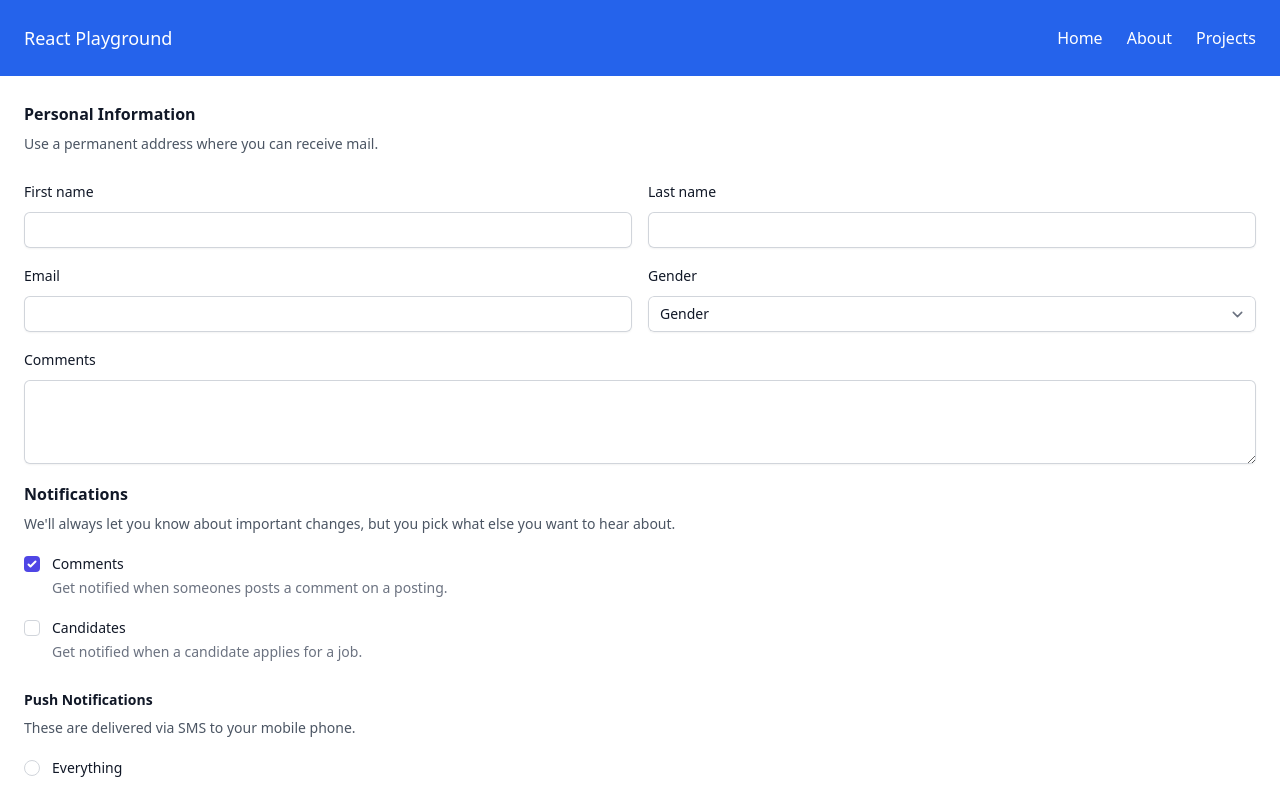
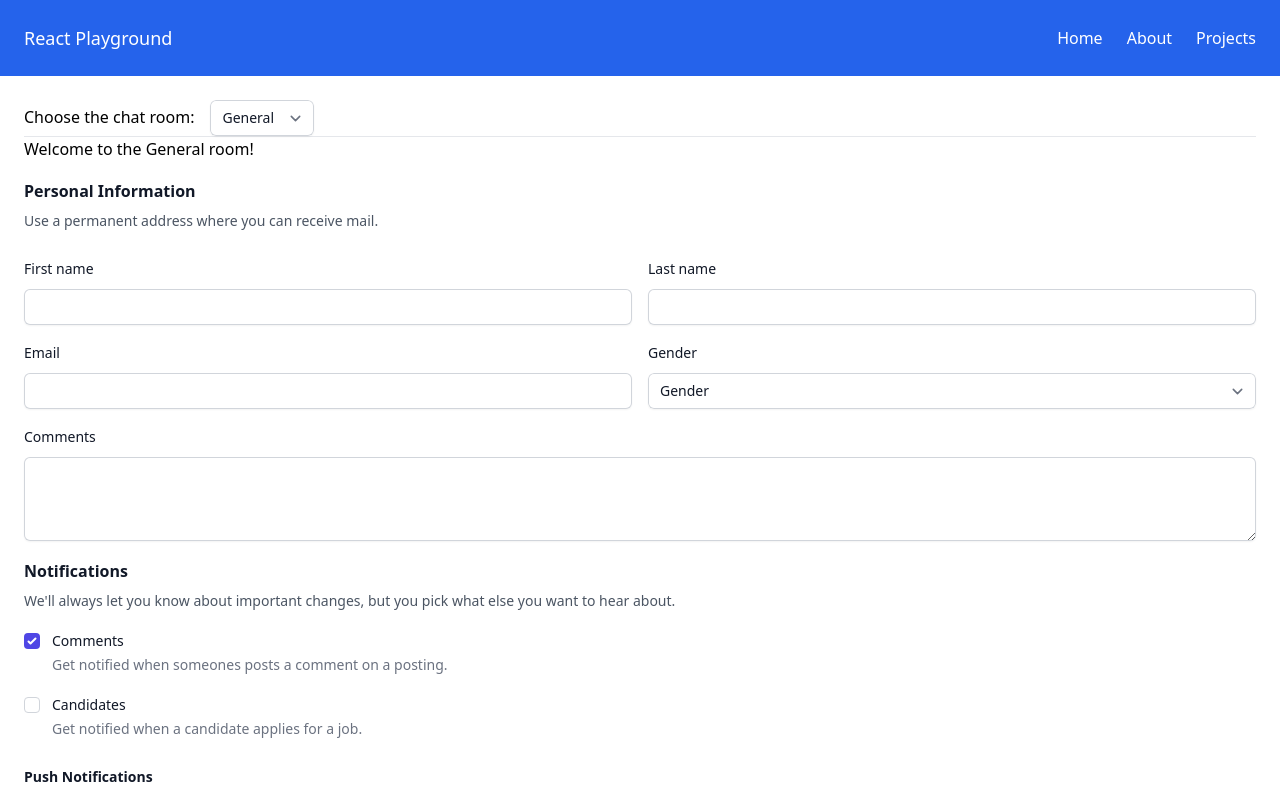
Before and after one commit to monciego/react-playground, a React (Vite) app: page / in a window 1280 px wide. Shown: the top 794 px of the page. Built offline with nearby package versions, Linux system fonts and the light colour scheme; no server answers.

Commit message:
feat: component life cycle - chat room

```diff
--- a/src/App.tsx
+++ b/src/App.tsx
@@ -9,6 +9,7 @@ import { GithubUsers } from './components/github-users';
 import { WindowSize } from './components/window-size';
 import { UserForm } from './components/user-form';
 import { ComplexForm } from './components/complex-form';
+import ComponentLifeCycle from './components/component-life-cycle';
 
 type Starwars = {
   name?: string;
@@ -39,6 +40,10 @@ const App = () => {
     <>
       <Navbar />
       <main className='px-4 md:px-6 py-6'>
+        <div className='mb-4'>
+          <ComponentLifeCycle />
+        </div>
+
         <div className='mb-4'>
           <ComplexForm />
         </div>
--- /dev/null
+++ b/src/components/chat-room/chat-room.tsx
@@ -0,0 +1,20 @@
+import { useEffect } from 'react';
+import { createConnection } from './chat';
+
+const serverUrl = 'https://localhost:1234';
+
+export const ChatRoom = ({ roomId }: { roomId: string }): JSX.Element => {
+  useEffect(() => {
+    const connection = createConnection(serverUrl, roomId);
+    connection.connect();
+    return () => {
+      connection.disconnect();
+    };
+  }, [roomId]);
+
+  return (
+    <div>
+      <h1>Welcome to the {roomId} room!</h1>
+    </div>
+  );
+};
--- /dev/null
+++ b/src/components/chat-room/chat.tsx
@@ -0,0 +1,13 @@
+export const createConnection = (serverUrl: string, roomId: string) => {
+  // A real implementation would actually connect to the server
+  return {
+    connect() {
+      console.log(
+        '✅ Connecting to "' + roomId + '" room at ' + serverUrl + '...'
+      );
+    },
+    disconnect() {
+      console.log('❌ Disconnected from "' + roomId + '" room at ' + serverUrl);
+    },
+  };
+};
--- /dev/null
+++ b/src/components/component-life-cycle.tsx
@@ -0,0 +1,36 @@
+// https://react.dev/learn/lifecycle-of-reactive-effects
+
+/*
+Every React component goes through the same lifecycle:
+- A component mounts when it’s added to the screen.
+- A component updates when it receives new props or state, usually in response to an interaction.
+- A component unmounts when it’s removed from the screen.
+*/
+
+import { useState } from 'react';
+import { ChatRoom } from './chat-room/chat-room';
+
+const ComponentLifeCycle = (): JSX.Element => {
+  const [roomId, setRoomId] = useState('General');
+
+  return (
+    <div>
+      <label>
+        Choose the chat room:
+        <select
+          className='ml-4 rounded-md border-0 py-1.5 text-gray-900 shadow-sm ring-1 ring-inset ring-gray-300 focus:ring-2 focus:ring-inset focus:ring-indigo-600 sm:text-sm sm:leading-6'
+          value={roomId}
+          onChange={(e) => setRoomId(e.target.value)}
+        >
+          <option value='general'>General</option>
+          <option value='travel'>Travel</option>
+          <option value='music'>Music</option>
+        </select>
+      </label>
+      <hr />
+      <ChatRoom roomId={roomId} />
+    </div>
+  );
+};
+
+export default ComponentLifeCycle;
```
